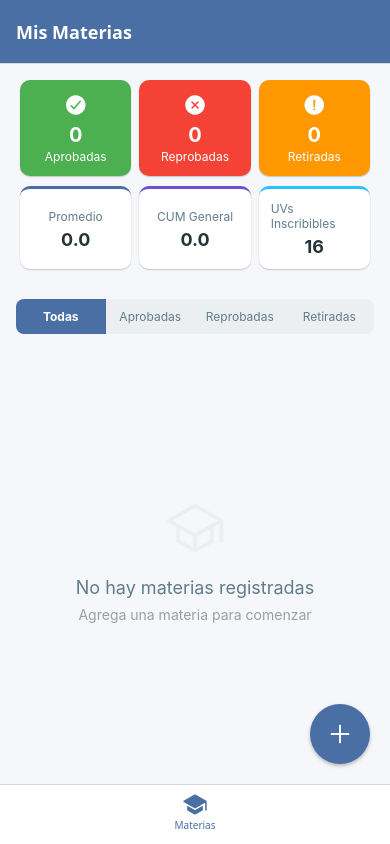
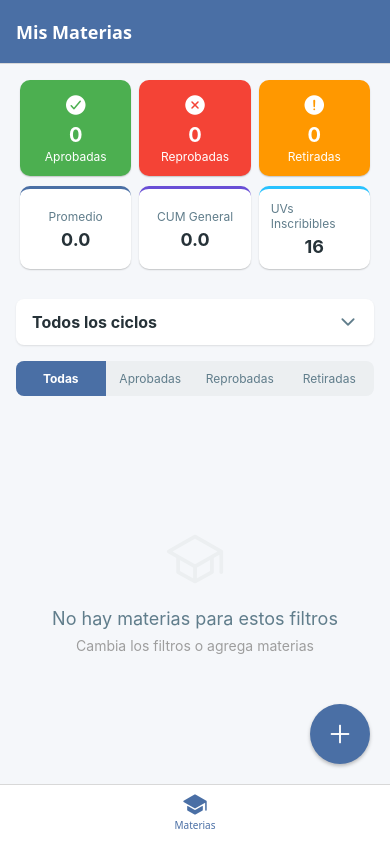
Before and after one commit to AntonySP22/appuni, a React Native app: screen /Materias in a window 390 px wide. Built offline with nearby package versions, Linux system fonts and the light colour scheme.

Commit message:
Implementacion de filtro por ciclos/semestres

```diff
--- a/src/screens/HomeScreen.js
+++ b/src/screens/HomeScreen.js
@@ -6,7 +6,9 @@ import {
   StyleSheet,
   FlatList,
   TouchableOpacity,
-  ActivityIndicator
+  ActivityIndicator,
+  Modal,
+  ScrollView
 } from 'react-native';
 import { Ionicons } from '@expo/vector-icons';
 import { useData } from '../contexts/DataContext';
@@ -15,17 +17,32 @@ import StatsSummary from '../components/StatsSummary';
 import { colors } from '../constants/colors';
 
 const HomeScreen = ({ navigation }) => {
-  const { courses, stats, loading } = useData();
+  const { courses, semesters, stats, loading } = useData();
   const [filteredCourses, setFilteredCourses] = useState([]);
   const [filterType, setFilterType] = useState('all');
+  const [selectedSemester, setSelectedSemester] = useState('all');
+  const [showSemesterModal, setShowSemesterModal] = useState(false);
 
   useEffect(() => {
+    // Primero filtrar por semestre
+    let semesterFiltered = selectedSemester === 'all'
+      ? courses
+      : courses.filter(course => course.semesterId === selectedSemester);
+
+    // Luego filtrar por estado (aprobada, reprobada, etc)
     if (filterType === 'all') {
-      setFilteredCourses(courses);
+      setFilteredCourses(semesterFiltered);
     } else {
-      setFilteredCourses(courses.filter(course => course.result === filterType));
+      setFilteredCourses(semesterFiltered.filter(course => course.result === filterType));
     }
-  }, [courses, filterType]);
+  }, [courses, filterType, selectedSemester]);
+
+  // Función auxiliar para obtener el nombre del semestre según su ID
+  const getSemesterName = (semesterId) => {
+    if (semesterId === 'all') return 'Todos los ciclos';
+    const semester = semesters.find(sem => sem.id === semesterId);
+    return semester ? `Ciclo ${semester.number} ${semester.year}` : 'Ciclo desconocido';
+  };
 
   if (loading) {
     return (
@@ -39,6 +56,78 @@ const HomeScreen = ({ navigation }) => {
   return (
     <View style={styles.container}>
       <StatsSummary stats={stats} />
+
+      {/* Selector de ciclo */}
+      <TouchableOpacity
+        style={styles.semesterSelector}
+        onPress={() => setShowSemesterModal(true)}
+      >
+        <Text style={styles.semesterLabel}>
+          {getSemesterName(selectedSemester)}
+        </Text>
+        <Ionicons name="chevron-down" size={20} color={colors.darkGray} />
+      </TouchableOpacity>
+
+      {/* Modal para seleccionar ciclo */}
+      <Modal
+        visible={showSemesterModal}
+        transparent={true}
+        animationType="fade"
+        onRequestClose={() => setShowSemesterModal(false)}
+      >
+        <TouchableOpacity
+          style={styles.modalOverlay}
+          activeOpacity={1}
+          onPress={() => setShowSemesterModal(false)}
+        >
+          <View style={styles.modalContainer}>
+            <View style={styles.modalContent}>
+              <Text style={styles.modalTitle}>Seleccionar Ciclo</Text>
+
+              <ScrollView>
+                <TouchableOpacity
+                  style={[
+                    styles.semesterOption,
+                    selectedSemester === 'all' && styles.activeSemesterOption
+                  ]}
+                  onPress={() => {
+                    setSelectedSemester('all');
+                    setShowSemesterModal(false);
+                  }}
+                >
+                  <Text style={selectedSemester === 'all' ? styles.activeSemesterText : styles.semesterText}>
+                    Todos los ciclos
+                  </Text>
+                  {selectedSemester === 'all' && (
+                    <Ionicons name="checkmark" size={20} color={colors.primary} />
+                  )}
+                </TouchableOpacity>
+
+                {semesters.map(semester => (
+                  <TouchableOpacity
+                    key={semester.id}
+                    style={[
+                      styles.semesterOption,
+                      selectedSemester === semester.id && styles.activeSemesterOption
+                    ]}
+                    onPress={() => {
+                      setSelectedSemester(semester.id);
+                      setShowSemesterModal(false);
+                    }}
+                  >
+                    <Text style={selectedSemester === semester.id ? styles.activeSemesterText : styles.semesterText}>
+                      Ciclo {semester.number} {semester.year}
+                    </Text>
+                    {selectedSemester === semester.id && (
+                      <Ionicons name="checkmark" size={20} color={colors.primary} />
+                    )}
+                  </TouchableOpacity>
+                ))}
+              </ScrollView>
+            </View>
+          </View>
+        </TouchableOpacity>
+      </Modal>
 
       <View style={styles.filterContainer}>
         <TouchableOpacity
@@ -78,8 +167,8 @@ const HomeScreen = ({ navigation }) => {
       {filteredCourses.length === 0 ? (
         <View style={styles.emptyContainer}>
           <Ionicons name="school-outline" size={60} color={colors.lightGray} />
-          <Text style={styles.emptyText}>No hay materias registradas</Text>
-          <Text style={styles.emptySubtext}>Agrega una materia para comenzar</Text>
+          <Text style={styles.emptyText}>No hay materias para estos filtros</Text>
+          <Text style={styles.emptySubtext}>Cambia los filtros o agrega materias</Text>
         </View>
       ) : (
         <FlatList
@@ -125,6 +214,73 @@ const styles = StyleSheet.create({
     fontSize: 16,
     color: colors.primary,
   },
+  // Estilos para el selector de semestre
+  semesterSelector: {
+    flexDirection: 'row',
+    alignItems: 'center',
+    justifyContent: 'space-between',
+    backgroundColor: colors.white,
+    borderRadius: 8,
+    paddingHorizontal: 16,
+    paddingVertical: 12,
+    marginBottom: 16,
+    shadowColor: '#000',
+    shadowOffset: { width: 0, height: 1 },
+    shadowOpacity: 0.1,
+    shadowRadius: 2,
+    elevation: 2,
+  },
+  semesterLabel: {
+    fontSize: 16,
+    fontWeight: 'bold',
+    color: colors.darkText,
+  },
+  // Estilos para el modal
+  modalOverlay: {
+    flex: 1,
+    backgroundColor: 'rgba(0, 0, 0, 0.5)',
+    justifyContent: 'center',
+    alignItems: 'center',
+  },
+  modalContainer: {
+    width: '85%',
+    maxHeight: '70%',
+    backgroundColor: 'white',
+    borderRadius: 12,
+    overflow: 'hidden',
+  },
+  modalContent: {
+    padding: 16,
+  },
+  modalTitle: {
+    fontSize: 18,
+    fontWeight: 'bold',
+    color: colors.darkText,
+    marginBottom: 16,
+    textAlign: 'center',
+  },
+  semesterOption: {
+    flexDirection: 'row',
+    alignItems: 'center',
+    justifyContent: 'space-between',
+    paddingVertical: 14,
+    paddingHorizontal: 16,
+    borderBottomWidth: 1,
+    borderBottomColor: colors.lightGray,
+  },
+  activeSemesterOption: {
+    backgroundColor: colors.lightGray,
+  },
+  semesterText: {
+    fontSize: 16,
+    color: colors.darkText,
+  },
+  activeSemesterText: {
+    fontSize: 16,
+    color: colors.primary,
+    fontWeight: 'bold',
+  },
+  // Estilos existentes para filtros de estado
   filterContainer: {
     flexDirection: 'row',
     marginBottom: 16,
@@ -159,6 +315,7 @@ const styles = StyleSheet.create({
     color: colors.white,
     fontWeight: 'bold',
   },
+  // Resto de estilos existentes
   listContainer: {
     paddingBottom: 80,
   },
```
